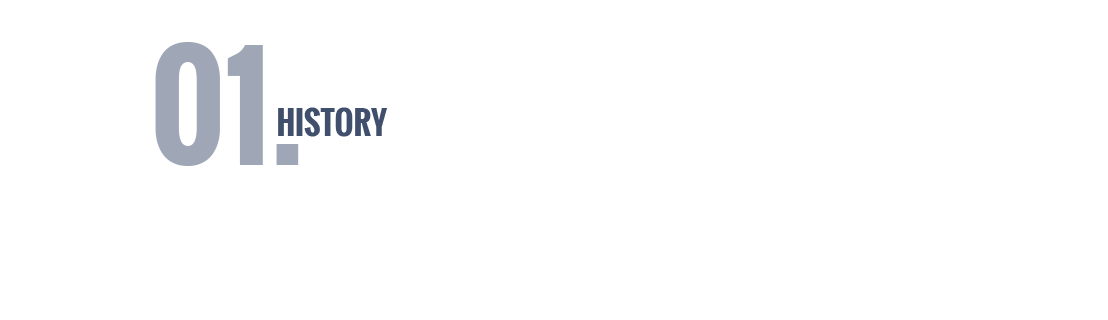
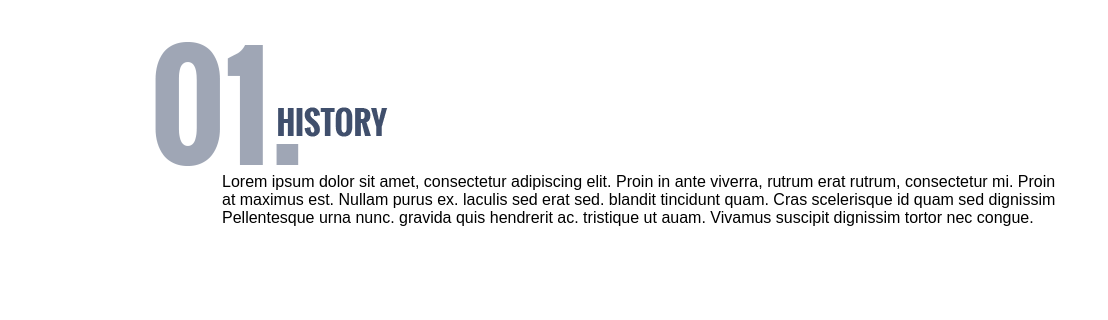
Before and after one commit to kevin-06-huang/frontend_skilltest, a plain HTML site: page index.html in a window 1280 px wide. Shown: the part 916-1236 px from the top of the page, 172-1280 px from the left. Drawn offline with Linux system fonts and the light colour scheme.

Commit message:
Added lorem ipsum

```diff
--- a/index.html
+++ b/index.html
@@ -15,6 +15,9 @@
 			<div id="LOSANGELESMOUNTAINS"><img src="images/LOSANGELESMOUNTAINS.png"></div>
 			<div id="photo1414449381078c7"><img src="images/photo1414449381078c7.png"></div>
 			<div id="17Nov2016Vestibulumv"><img src="images/17Nov2016Vestibulumv.png"></div>
+			<div id="Loremipsumdolorsitam">Lorem ipsum dolor sit amet, consectetur adipiscing elit. Proin in ante viverra, rutrum erat rutrum, consectetur mi. Proin at
+				maximus est. Nullam purus ex. laculis sed erat sed. blandit tincidunt quam. Cras scelerisque id quam sed dignissim
+				Pellentesque urna nunc. gravida quis hendrerit ac. tristique ut auam. Vivamus suscipit dignissim tortor nec congue.</div>
 			<div id="SCHEDULE"><img src="images/SCHEDULE.png"></div>
 			<div id="photo141702142391407"><img src="images/photo141702142391407.png"></div>
 			<div id="25Nov2016Vestibulumv"><img src="images/25Nov2016Vestibulumv.png"></div>
--- a/styles.css
+++ b/styles.css
@@ -371,8 +371,9 @@
 	 left: 394px;
 	 top: 1089px;
 	 position: absolute;
-	 width: 813px;
+	 width: 835px;
 	 height: 63px;
+	 font-family: Arial, Helvetica, sans-serif;
 	 z-index:36;
 }
 
```
